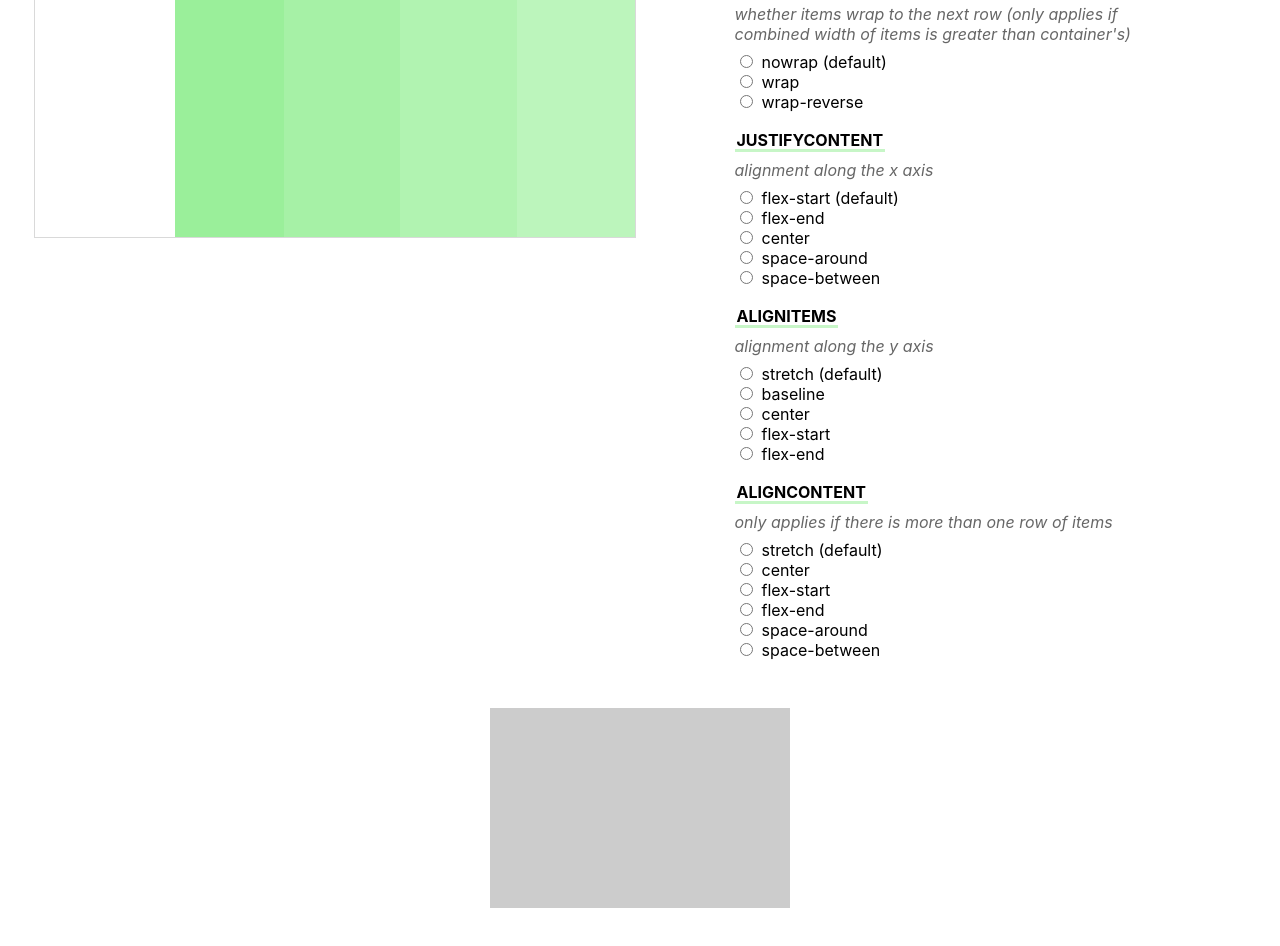
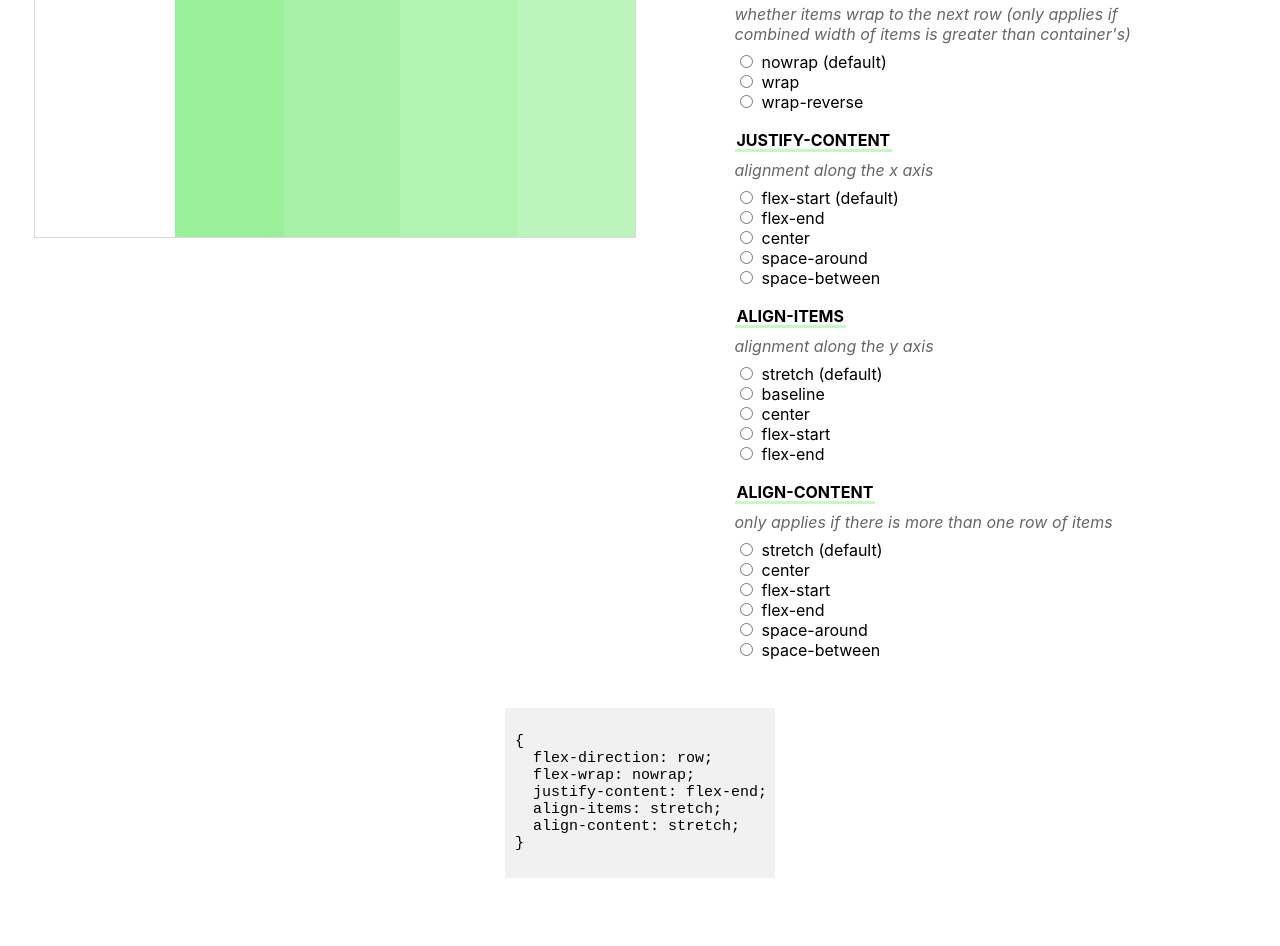
Before and after one commit to lycheeEng/flexbox-help-react, a React (Create React App) app: page / in a window 1280 px wide. Shown: the part 300-1246 px from the top of the page. Built offline with nearby package versions, Linux system fonts and the light colour scheme.

Commit message:
finished click radio button show logic and show result

```diff
--- a/src/App.js
+++ b/src/App.js
@@ -10,23 +10,51 @@ import './App.scss';
 
 class App extends Component {
   state = {
-    range: 4
+    range: 4,
+    styles: {
+      'flexDirection': 'row',
+      'flexWrap': 'nowrap',
+      'justifyContent': 'flex-end',
+      'alignItems': 'stretch',
+      'alignContent': 'stretch'
+    },
+    change: {
+      name: '',
+      value: ''
+    }
   }
 
-  handleRangeBarChange = range => {
-    this.setState({ range });
+  onRangeBarChange = range => { this.setState({ range }) }
+
+  onRadioChange = event => {
+    const prevStyles = { ...this.state.styles };
+
+    const [_name0, _name1] = event.target.name.split('-');
+    const name = `${_name0}${_name1.slice(0, 1).toUpperCase() + _name1.slice(1)}`;
+    const value = event.target.value;
+    // console.log(event.target.name.replace(/\W+(.)/g, function (match, chr) { return chr.toUpperCase() }))
+
+    prevStyles[name] = value;
+
+    this.setState({ styles: prevStyles });
+    this.setState({
+      change: {
+        name: event.target.name,
+        value
+      }
+    });
   }
 
   render() {
     return (
       <div className='app'>
         <NavBar />
-        <RangeBar onRangeBarChange={this.handleRangeBarChange} />
+        <RangeBar onRangeBarChange={this.onRangeBarChange} />
         <section>
-          <Show range={this.state.range} />
-          <Select />
+          <Show range={this.state.range} styles={this.state.styles} />
+          <Select onRadioChange={this.onRadioChange} />
         </section>
-        <Result />
+        <Result change={this.state.change} />
       </div>
     );
   }
--- a/src/components/Result.js
+++ b/src/components/Result.js
@@ -2,11 +2,32 @@ import React from 'react';
 
 import './Result.scss';
 
-function Result() {
+const defaultResult = [
+  ['flex-direction', 'row'],
+  ['flex-wrap', 'nowrap'],
+  ['justify-content', 'flex-end'],
+  ['align-items', 'stretch'],
+  ['align-content', 'stretch']
+]
+
+function Result(props) {
+  const { name, value } = props.change;
+  defaultResult.forEach(res => res[0] === name ? res[1] = value : '');
+
+  console.log(defaultResult);
   return (
     <div className='result'>
-      {/* pass an array */}
-    </div>);
+      <pre>
+        {'{\n'}
+        {
+          defaultResult.map(res => {
+            return `  ${res[0]}: ${res[1]};\n`;
+          })
+        }
+        {'}'}
+      </pre>
+    </div>
+  );
 }
 
 export default Result;
--- a/src/components/Result.scss
+++ b/src/components/Result.scss
@@ -1,10 +1,11 @@
 .result {
   display: flex;
-  width: 300px;
-  height: 200px;
+  width: 250px;
+  height: 150px;
   margin: 0 2rem;
-  background-color: #ccc;
-  color: red;
+  background-color: #f1f1f1;
   margin: 0 auto;
   margin-bottom: 3rem;
+  font-size: 15px;
+  padding: 10px;
 }
--- a/src/components/Select.js
+++ b/src/components/Select.js
@@ -1,4 +1,4 @@
-import React, { Component } from 'react';
+import React from 'react';
 
 import SelectItem from './SelectItem';
 
@@ -6,62 +6,54 @@ import './Select.scss';
 
 const selectItemsData = [
   {
-    title: 'flexDirection',
+    title: 'flex-direction',
     description: '',
     value: ['row', 'row-reverse', 'column', 'column-reverse'],
     default: 'row'
   },
   {
-    title: 'flexWrap',
+    title: 'flex-wrap',
     description: `whether items wrap to the next row (only applies if combined width of items is greater than container's)`,
     value: ['nowrap', 'wrap', 'wrap-reverse'],
     default: 'nowrap'
   },
   {
-    'title': 'justifyContent',
+    'title': 'justify-content',
     description: `alignment along the x axis`,
     value: ['flex-start', 'flex-end', 'center', 'space-around', 'space-between'],
     default: 'flex-start'
   },
   {
-    title: 'alignItems',
+    title: 'align-items',
     description: `alignment along the y axis`,
     value: ['stretch', 'baseline', 'center', 'flex-start', 'flex-end'],
     default: 'stretch'
   },
   {
-    title: 'alignContent',
+    title: 'align-content',
     description: `only applies if there is more than one row of items`,
     value: ['stretch', 'center', 'flex-start', 'flex-end', 'space-around', 'space-between'],
     default: 'stretch'
   }
 ];
 
-class Select extends Component {
-
-  onRadioChange = (e) => {
-    // this.setState({ styles });
-    console.log(e.target.name)
-  }
-
-  render() {
+function Select(props) {
   return (
     <div className='select'>
       {
         selectItemsData.map(data => {
-            const { title, description, value: group, default: defaultVal } = data;
+          const { title, description, value: values, default: defaultVal } = data;
           return <SelectItem
             key={title}
             title={title}
             description={description}
-              group={group}
+            values={values}
             defaultVal={defaultVal}
-              onRadioChange={this.onRadioChange} />
+            onRadioChange={props.onRadioChange} />
         })
       }
     </div>
   );
-  }
-}
+};
 
 export default Select;
--- a/src/components/SelectItem.js
+++ b/src/components/SelectItem.js
@@ -7,7 +7,7 @@ import './SingleItem.scss';
 import './SelectItem.scss';
 
 function SelectItem(props) {
-  const { title, description, group, defaultVal, onRadioChange } = props;
+  const { title, description, values, defaultVal, onRadioChange } = props;
   return (
     <div className='select-item'>
       <div className="select-info">
@@ -16,11 +16,11 @@ function SelectItem(props) {
       </div>
       <div className="select-group">
         {
-          group.map(property => {
+          values.map(property => {
             return (
               <SingleItem
                 key={property}
-                group={title}
+                title={title}
                 property={property}
                 defaultVal={defaultVal}
                 onRadioChange={onRadioChange}
--- a/src/components/Show.js
+++ b/src/components/Show.js
@@ -1,42 +1,24 @@
-import React, { Component } from 'react';
+import React from 'react';
 
 import ShowItem from './ShowItem';
 
 import './Show.scss';
 
-class Show extends Component {
-  // todos: changes for flex will be here
-  constructor(props) {
-    super(props);
-    this.state = {
-      styles: {
-        'flexDirection': 'row',
-        'flexWrap': 'nowrap',
-        'justifyContent': 'flex-end',
-        'alignItems': 'stretch',
-        'alignContent': 'stretch'
-      }
-    }
-  }
-
-  generateShowItem = () => {
+function Show(props) {
+  function generateShowItem() {
     let items = [];
-    for (let i = 1; i <= this.props.range; i++) {
+    for (let i = 1; i <= props.range; i++) {
       const item = <ShowItem text={i} key={i} />;
       items.push(item);
     };
     return items;
   }
 
-  render() {
-    return (
-      <div className='show' style={this.state.styles}>
-        {
-          this.generateShowItem()
-        }
-      </div>
-    );
-  }
+  return (
+    <div className='show' style={props.styles}>
+      {generateShowItem()}
+    </div>
+  );
 }
 
 export default Show;
--- a/src/components/SingleItem.js
+++ b/src/components/SingleItem.js
@@ -1,20 +1,20 @@
 import React from 'react';
 
 function SingleItem(props) {
-  const { group, property, defaultVal } = props;
-
+  const { title, property, defaultVal, onRadioChange } = props;
   return (
     <div className='single-item'>
+      {/* todos: ref */}
       <input
         type='radio'
-        name={group}
-        id={`${group}_${property}`}
+        name={title}
+        id={`${title}_${property}`}
         value={property}
-        onChange={props.onRadioChange}
-      // checked={defaultVal === property}
+        onChange={onRadioChange}
+      // checked={this.state.property === defaultVal}
       />
       <label
-        htmlFor={`${group}_${property}`}>
+        htmlFor={`${title}_${property}`}>
         {defaultVal === property ? `${property} (default)` : property}
       </label>
     </div>
```
Lines whose indentation alone changed are shown as unchanged.
